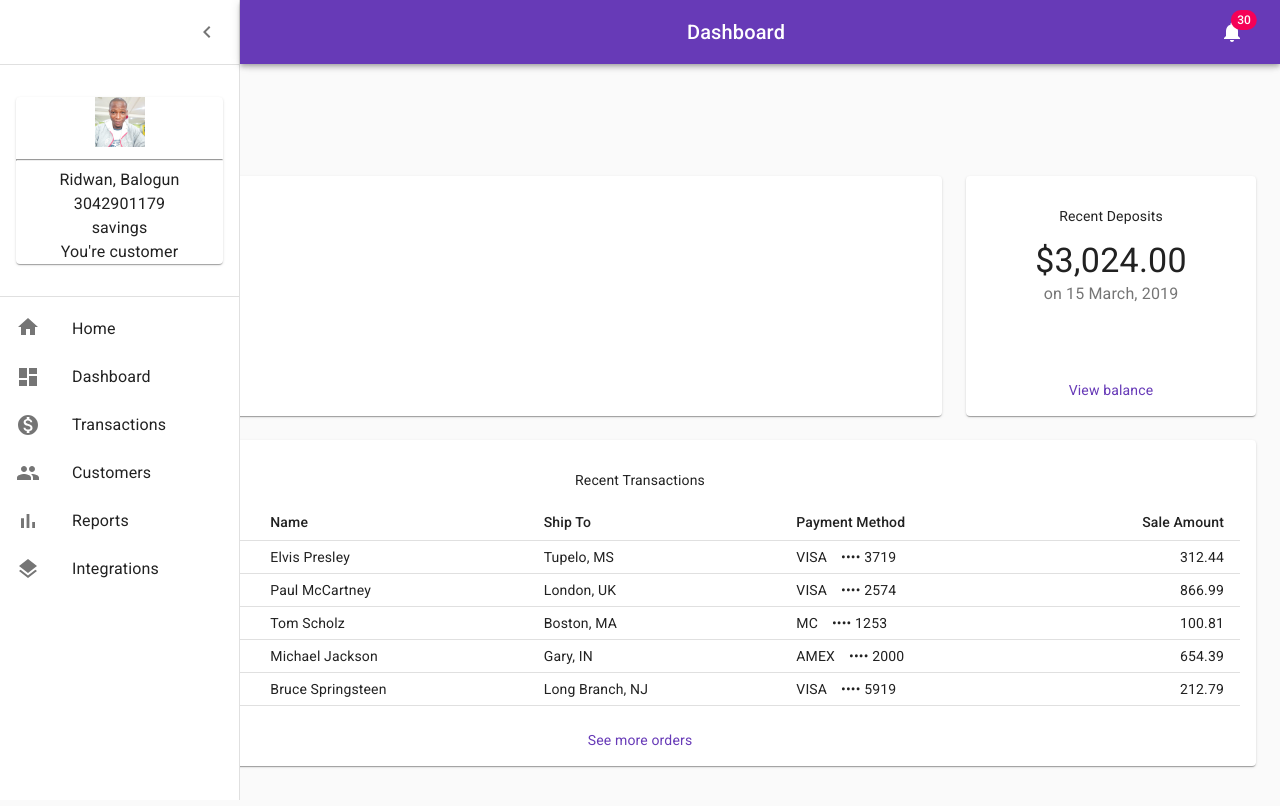
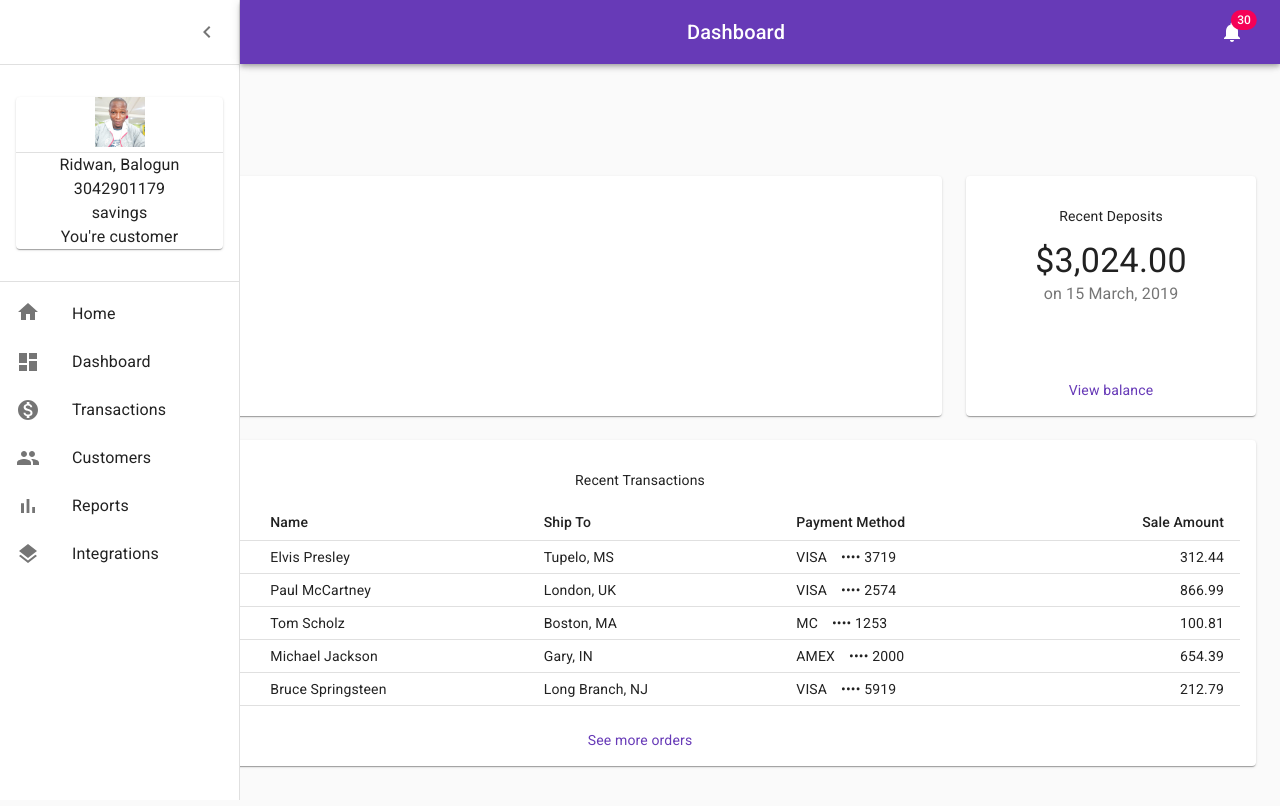
Before and after one commit to ridbay/Banka-React, a React (Create React App) app: page /dashboard in a window 1280 px wide. Shown: the top 806 px of the page. Built offline with nearby package versions, Linux system fonts and the light colour scheme; the HTML template or start-up script is replaced by a standard one.

Commit message:
Update Profile component

```diff
--- a/src/components/Profile.jsx
+++ b/src/components/Profile.jsx
@@ -1,13 +1,13 @@
-import React, { Component } from 'react';
+import React from 'react';
 
 import { user } from '../../src/Data/userData';
 
 
 import { makeStyles } from '@material-ui/core/styles';
 
-import Button from '@material-ui/core/Button';
 import Paper from '@material-ui/core/Paper';
 import Typography from '@material-ui/core/Typography';
+import Divider from '@material-ui/core/Divider';
 
 
 const useStyles = makeStyles(theme => ({
@@ -32,7 +32,7 @@ export default function Profile() {
                     <div className={classes.profile-image}>
                     <img src={image} alt="" height="50px" width="50px" />
                     </div>
-                    <hr/>
+                    <Divider />
                     <Typography>{firstName}, {lastName}</Typography>
                     <Typography>{accountNumber}</Typography>
                     <Typography>{accountType}</Typography>
```
